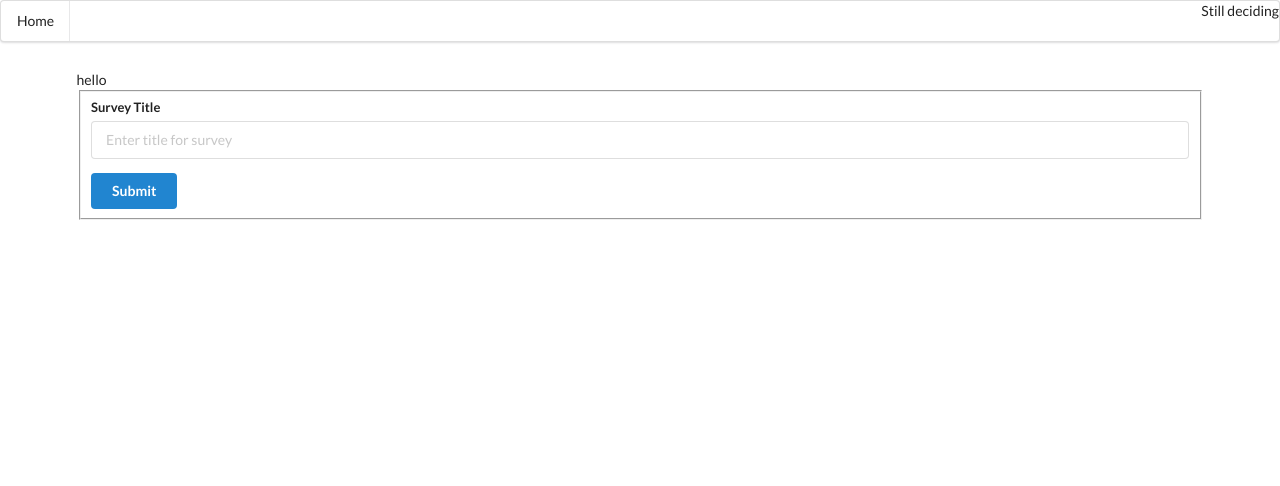
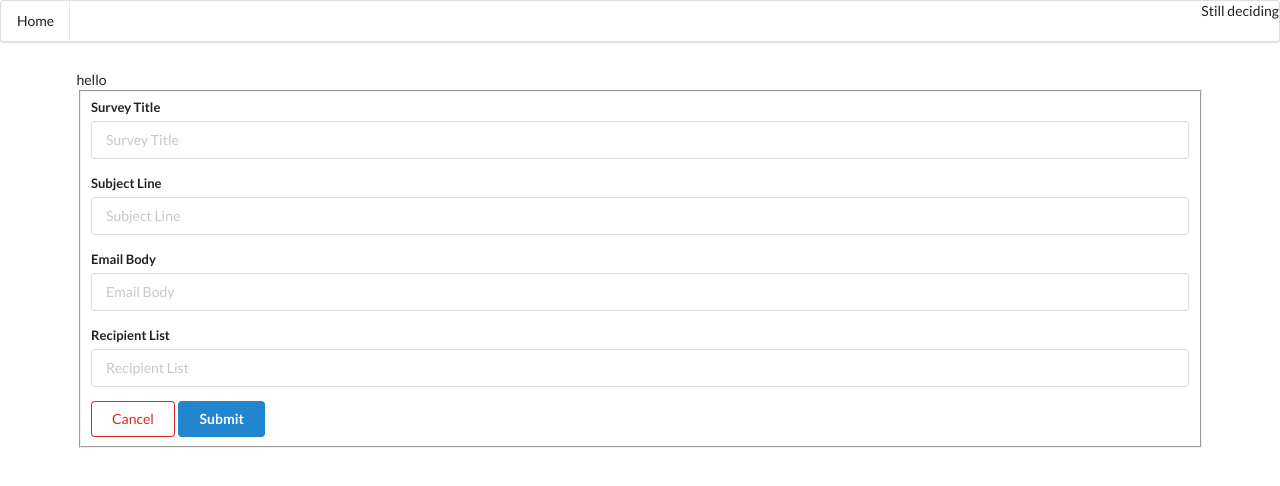
Before and after one commit to kealohigrondin/Feedback-Collection-App, a React (Create React App) app in the folder client/: page /surveys/new in a window 1280 px wide. Shown: the top 486 px of the page. Built offline with nearby package versions, Linux system fonts and the light colour scheme; no server answers.

Commit message:
form fields streamlined

```diff
--- a/client/src/components/surveys/SurveyField.js
+++ b/client/src/components/surveys/SurveyField.js
@@ -1,8 +1,10 @@
 import React from "react";
 
-class SurveyField extends React.Component {
-    render() {
-      return <div>field</div>;
-    }
-  }
-  export default SurveyField;
+export default function SurveyField({ input, label }) {
+  return (
+    <div className="field">
+      <label>{label}</label>
+      <input {...input} placeholder={label} />
+    </div>
+  );
+}
--- a/client/src/components/surveys/SurveyForm.js
+++ b/client/src/components/surveys/SurveyForm.js
@@ -1,12 +1,35 @@
 import React from "react";
 import { connect } from "react-redux";
+import { Link } from "react-router-dom";
 import { Field, Form } from "react-final-form";
+
 import { updateFormState } from "../../actions";
+import SurveyField from "./SurveyField";
+
+const FIELDS = [
+  {
+    label: "Survey Title",
+    name: "surveyTitle",
+  },
+  {
+    label: "Subject Line",
+    name: "subjectLine",
+  },
+  {
+    label: "Email Body",
+    name: "emailBody",
+  },
+  {
+    label: "Recipient List",
+    name: "recipients",
+  },
+];
 
 class SurveyForm extends React.Component {
-  handleSubmit = async (values) => {
-    window.alert(JSON.stringify(values, 0, 2));
+  submitted = false;
+  handleSubmit = (values) => {
     this.props.updateFormState("surveyForm", values);
+    this.submitted = true;
   };
   render() {
     return (
@@ -15,18 +38,26 @@ class SurveyForm extends React.Component {
         render={({ handleSubmit, form, submitting, pristine }) => (
           <form className="ui form" onSubmit={handleSubmit}>
             <fieldset>
-              <div className="field">
-                <label>Survey Title</label>
+              {FIELDS.map(({ label, name }) => (
                 <Field
-                  component="input"
-                  name="surveyTitle"
+                  key={name}
+                  label={label}
                   type="text"
-                  placeholder="Enter title for survey"
+                  name={name}
+                  component={SurveyField}
                 />
-              </div>
+              ))}
+              <Link
+                to="/dashboard"
+                className="ui button basic red"
+                type="submit"
+              >
+                Cancel
+              </Link>
               <button className="ui button primary" type="submit">
                 Submit
               </button>
+              {this.submitted ? <p>Input received!</p> : null}
             </fieldset>
           </form>
         )}
```
